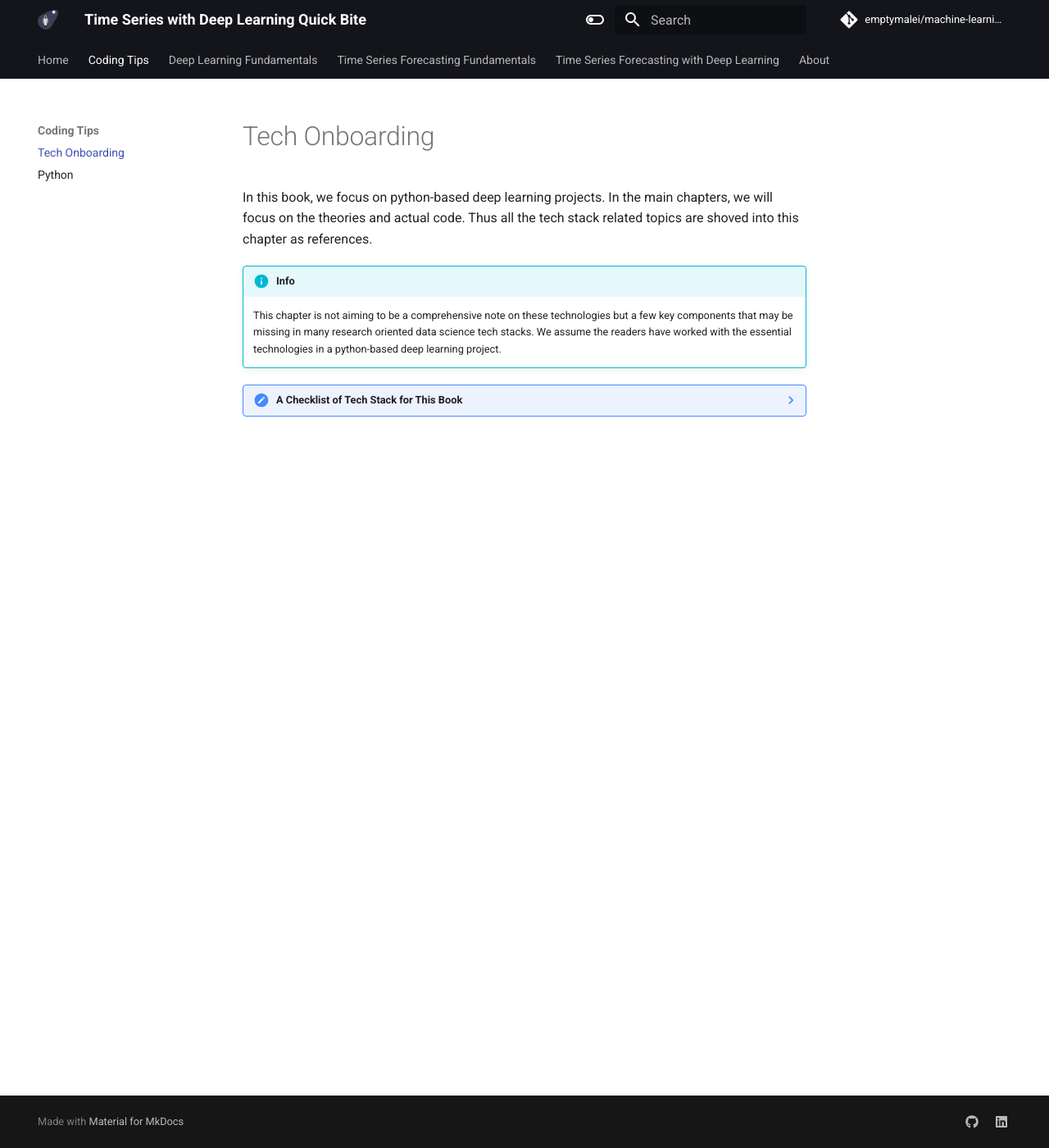
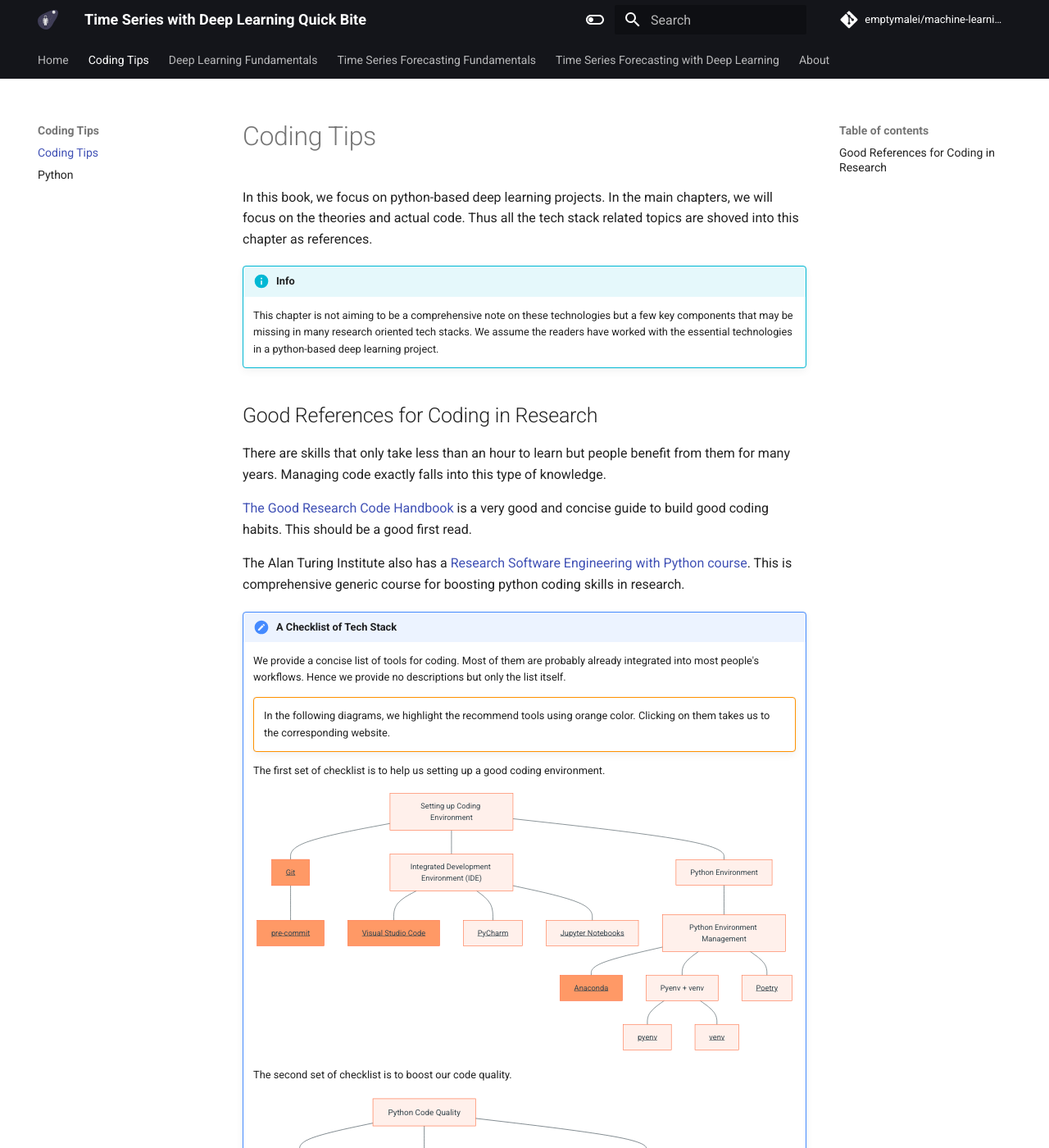
Before and after one commit to emptymalei/deep-learning, an MkDocs documentation site: the page built from dl/onboarding/index.md, in a window 1280 px wide and 1400 px high. Shown: the whole window at 82% size. Built offline with MkDocs 1.6.1 and Material for MkDocs 9.7.7, drawn with Linux system fonts in a browser that asks for light colours; comment, search, counter and statistics services are not loaded; some of the changed text lies outside the part shown.

Commit message:
[On hold]Onboarding python (#11)
* adapt list style to pymarkdown style

* add draft for python

* update python

* update python

* update tech onboarding

* update tech onboarding 2

* oppotimize

* rename chapter

````diff
--- a/dl/onboarding/index.md
+++ b/dl/onboarding/index.md
@@ -1,33 +1,134 @@
-# Tech Onboarding
+# Coding Tips
 
 In this book, we focus on python-based deep learning projects. In the main chapters, we will focus on the theories and actual code. Thus all the tech stack related topics are shoved into this chapter as references.
 
 !!! info
 
-    This chapter is not aiming to be a comprehensive note on these technologies but a few key components that may be missing in many research oriented data science tech stacks. We assume the readers have worked with the essential technologies in a python-based deep learning project.
+    This chapter is not aiming to be a comprehensive note on these technologies but a few key components that may be missing in many research oriented tech stacks. We assume the readers have worked with the essential technologies in a python-based deep learning project.
 
 
-??? note "A Checklist of Tech Stack for This Book"
+## Good References for Coding in Research
 
-    - [Git](https://git-scm.com/)
-    - IDE
-        - [Visual Studio Code](https://code.visualstudio.com/)
-        - [PyCharm](https://www.jetbrains.com/pycharm/)
-        - [Jupyter](https://jupyter.org/)
-    - Python
-        - Environment Management
-            - [Conda](https://www.anaconda.com/)
-            - [Pyenv](https://github.com/pyenv/pyenv)
-            - [Poetry](https://python-poetry.org/)
-        - Test
-            - [Pytest](https://pytest.org/)
-        - Code quality
-            - tools
-                - Formatter: [black](https://github.com/psf/black), [isort](https://github.com/pycqa/isort)
-                - Linter: [pylint](https://pylint.pycqa.org/), [flake8](https://flake8.pycqa.org/en/latest/), [mypy](http://mypy-lang.org/), [pylama](https://github.com/klen/pylama)
-                - [pre-commit](https://pre-commit.com/)
-            - Docstring
-    - Machine Learning Related
-        - [Pandas](https://pandas.pydata.org/)
-        - [Pytorch](https://pytorch.org/)
-        - [Pytorch Lightning](https://www.pytorchlightning.ai/)
+There are skills that only take less than an hour to learn but people benefit from them for many years. Managing code exactly falls into this type of knowledge.
+
+[The Good Research Code Handbook](https://goodresearch.dev) is a very good and concise guide to build good coding habits. This should be a good first read.
+
+The Alan Turing Institute also has a [Research Software Engineering with Python course](https://alan-turing-institute.github.io/rse-course/html/index.html). This is comprehensive generic course for boosting python coding skills in research.
+
+
+!!! note "A Checklist of Tech Stack"
+
+    We provide a concise list of tools for coding. Most of them are probably already integrated into most people's workflows. Hence we provide no descriptions but only the list itself.
+
+    !!! warning ""
+        In the following diagrams, we highlight the recommend tools using orange color. Clicking on them takes us to the corresponding website.
+
+    The first set of checklist is to help us setting up a good coding environment.
+
+    ```mermaid
+    flowchart TD
+    classDef highlight fill:#f96;
+
+    env["Setting up Coding Environment"]
+    git["fa:fa-star Git"]:::highlight
+    precommit["pre-commit"]:::highlight
+    ide["Integrated Development Environment (IDE)"]
+    vscode["Visual Studio Code"]:::highlight
+    pycharm["PyCharm"]
+    jupyter["Jupyter Notebooks"]
+    python["Python Environment"]
+    py_env["Python Environment Management"]
+    conda["Anaconda"]:::highlight
+    pyenv_venv["Pyenv + venv"]
+    poetry["Poetry"]
+    pyenv["pyenv"]
+    venv["venv"]
+
+    click git "https://git-scm.com/" "Git"
+    click precommit "https://pre-commit.com/" "pre-commit"
+    click vscode "https://code.visualstudio.com/" "Visual Studio Code"
+    click jupyter "https://jupyter.org/" "Jupyter Lab"
+    click pycharm "https://www.jetbrains.com/pycharm/" "PyCharm"
+    click conda "https://www.anaconda.com/" "Anaconda"
+    click pyenv "https://github.com/pyenv/pyenv" "pyenv"
+    click venv "https://docs.python.org/3/library/venv.html" "venv"
+    click poetry "https://python-poetry.org/" "poetry"
+
+    env --- git
+    git --- precommit
+
+    env --- ide
+    ide --- vscode
+    ide --- jupyter
+    ide --- pycharm
+
+    env --- python
+    python --- py_env
+    py_env --- conda
+    py_env --- pyenv_venv
+    py_env --- poetry
+
+    pyenv_venv --- pyenv
+    pyenv_venv --- venv
+    ```
+
+
+    The second set of checklist is to boost our code quality.
+
+    ```mermaid
+    flowchart TD
+    classDef highlight fill:#f96;
+
+    python["Python Code Quality"]
+    test["Test Your Code"]
+    formatter["Formatter"]
+    linter["Linter"]
+    pytest["pytest"]:::highlight
+    black["black"]:::highlight
+    isort["isort"]:::highlight
+    pylint["pylint"]
+    flake8["flake8"]
+    pylama["pylama"]
+    mypy["mypy"]:::highlight
+
+    click pytest "https://pytest.org/" "pytest"
+    click black "https://github.com/psf/black" "black"
+    click isort "https://github.com/pycqa/isort"
+    click mypy "http://mypy-lang.org/"
+    click pylint "https://pylint.pycqa.org/"
+    click flake8 "https://flake8.pycqa.org/en/latest/"
+    click pylama "https://github.com/klen/pylama"
+
+    python --- test
+    test --- pytest
+
+    python --- formatter
+    formatter --- black
+    formatter --- isort
+
+    python --- linter
+    linter --- mypy
+    linter --- pylint
+    linter --- flake8
+    linter ---pylama
+    ```
+
+    Finally, we also mention the primary python packages used here.
+
+    ```mermaid
+    flowchart TD
+    classDef highlight fill:#f96;
+
+    dataml["Data and Machine Learning"]
+    pandas["Pandas"]:::highlight
+    pytorch["PyTorch"]:::highlight
+    lightning["PyTorch Lightning"]:::highlight
+
+    click pandas "https://pandas.pydata.org/"
+    click pytorch "https://pytorch.org/"
+    click lightning "https://www.pytorchlightning.ai/"
+
+    dataml --- pandas
+    dataml --- pytorch
+    dataml --- lightning
+    ```
````
Also changed, not shown: dl/onboarding/python.md (+11 -10 lines).
